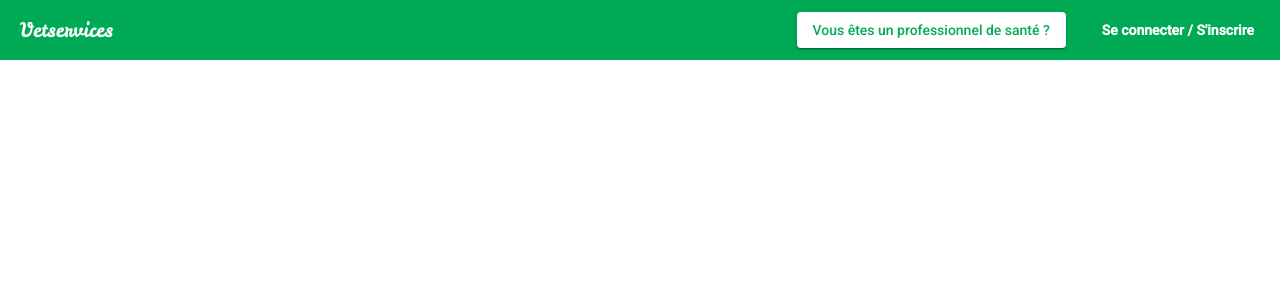
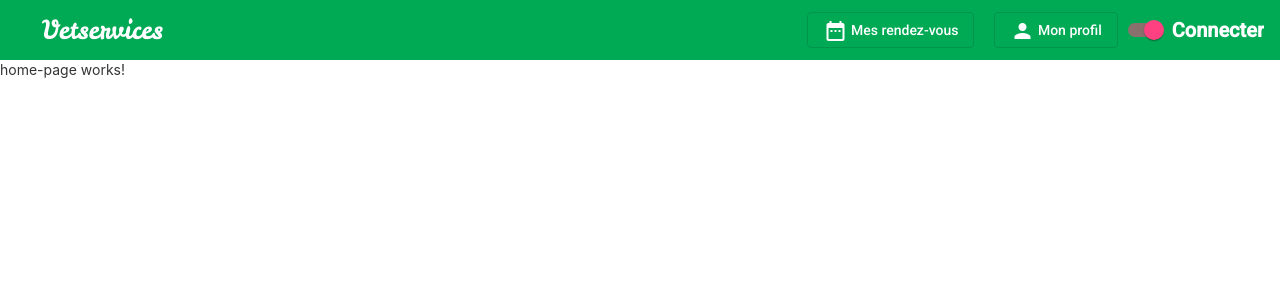
Before and after one commit to DjadjiT/VetService-front, an Angular app: page / in a window 1280 px wide. Shown: the top 300 px of the page. Built offline with nearby package versions, Linux system fonts and the light colour scheme.

Commit message:
feat : ajout du routings des pages

```diff
--- a/package.json
+++ b/package.json
@@ -6,7 +6,8 @@
     "start": "ng serve",
     "build": "ng build",
     "watch": "ng build --watch --configuration development",
-    "test": "ng test"
+    "test": "ng test",
+    "postinstall": "ngcc"
   },
   "private": true,
   "dependencies": {
--- a/src/app/app-routing.module.ts
+++ b/src/app/app-routing.module.ts
@@ -1,7 +1,21 @@
 import { NgModule } from '@angular/core';
 import { RouterModule, Routes } from '@angular/router';
+import {HomePageComponent} from "./home-page/home-page.component";
+import {LoginPageComponent} from "./login-page/login-page.component";
+import {SearchVetPageComponent} from "./search-vet-page/search-vet-page.component";
+import {BackOfficePageComponent} from "./back-office-page/back-office-page.component";
+import {VetPageComponent} from "./vet-page/vet-page.component";
+import {VetSignupPageComponent} from "./vet-signup-page/vet-signup-page.component";
 
-const routes: Routes = [];
+const routes: Routes = [
+  {path: "", component: HomePageComponent},
+  {path: "login", component: LoginPageComponent},
+  {path: "search", component: SearchVetPageComponent},
+  {path: "profile", component: HomePageComponent},
+  {path: "admin", component: BackOfficePageComponent},
+  {path: "vet", component: VetPageComponent},
+  {path: "vet-signup", component: VetSignupPageComponent}
+];
 
 @NgModule({
   imports: [RouterModule.forRoot(routes)],
--- a/src/app/app.component.html
+++ b/src/app/app.component.html
@@ -35,10 +35,6 @@
   }
 
   .toolbar {
-    position: absolute;
-    top: 0;
-    left: 0;
-    right: 0;
     height: 60px;
     display: flex;
     align-items: center;
@@ -112,17 +108,33 @@
     font-family: Leckerli One;
     font-weight: lighter;
     margin: 0 20px;
+    font-size: 26px;
   }
 
 </style>
 
 <!-- Toolbar -->
-<div class="toolbar" role="banner">
-  <h2 class="titre">Vetservices</h2>
+<mat-toolbar class="toolbar">
+  <button mat-button class="titre" routerLink="">Vetservices</button>
   <div class="spacer"></div>
-  <button mat-raised-button class="pro">Vous êtes un professionnel de santé ?</button>
-  <button mat-button class="connect">Se connecter / S'inscrire</button>
-</div>
+  <div [hidden]="!isConnected">
+    <button mat-stroked-button color="#0" routerLink="profile">
+      <mat-icon>date_range</mat-icon> Mes rendez-vous
+    </button>
+    <button mat-stroked-button color="#0" routerLink="profile">
+      <mat-icon>person</mat-icon> Mon profil
+    </button>
+  </div>
+  <div [hidden]="isConnected">
+    <button mat-raised-button class="pro" routerLink="vet-signup">Vous êtes un professionnel de santé ?</button>
+    <button mat-button class="connect" routerLink="login">Se connecter / S'inscrire</button>
+  </div>
+  <mat-slide-toggle
+    (change)="connection()"
+    [checked]="isConnected">
+    Connecter
+  </mat-slide-toggle>
+</mat-toolbar>
 
 <!-- * * * * * * * * * * * * * * * * * * * * * * * * * * * * * * * -->
 <!-- * * * * * * * * * * * The content above * * * * * * * * * * * -->
--- a/src/app/app.component.ts
+++ b/src/app/app.component.ts
@@ -6,5 +6,14 @@ import { Component } from '@angular/core';
   styleUrls: ['./app.component.css']
 })
 export class AppComponent {
-  title = 'front';
+  title = 'Vetservice';
+  isConnected: boolean = true
+
+  ngOnInit(){
+
+  }
+
+  connection(){
+    this.isConnected = !this.isConnected;
+  }
 }
--- /dev/null
+++ b/src/app/vet-signup-page/vet-signup-page.component.html
@@ -0,0 +1 @@
+<p>vet-signup-page works!</p>
--- /dev/null
+++ b/src/app/vet-signup-page/vet-signup-page.component.ts
@@ -0,0 +1,15 @@
+import { Component, OnInit } from '@angular/core';
+
+@Component({
+  selector: 'app-vet-signup-page',
+  templateUrl: './vet-signup-page.component.html',
+  styleUrls: ['./vet-signup-page.component.css']
+})
+export class VetSignupPageComponent implements OnInit {
+
+  constructor() { }
+
+  ngOnInit(): void {
+  }
+
+}
```
Also changed, not shown: src/app/app.module.ts (+14 -2 lines), src/app/vet-signup-page/vet-signup-page.component.css (added), 2 other files (tests, documents, lock files or other folders).
